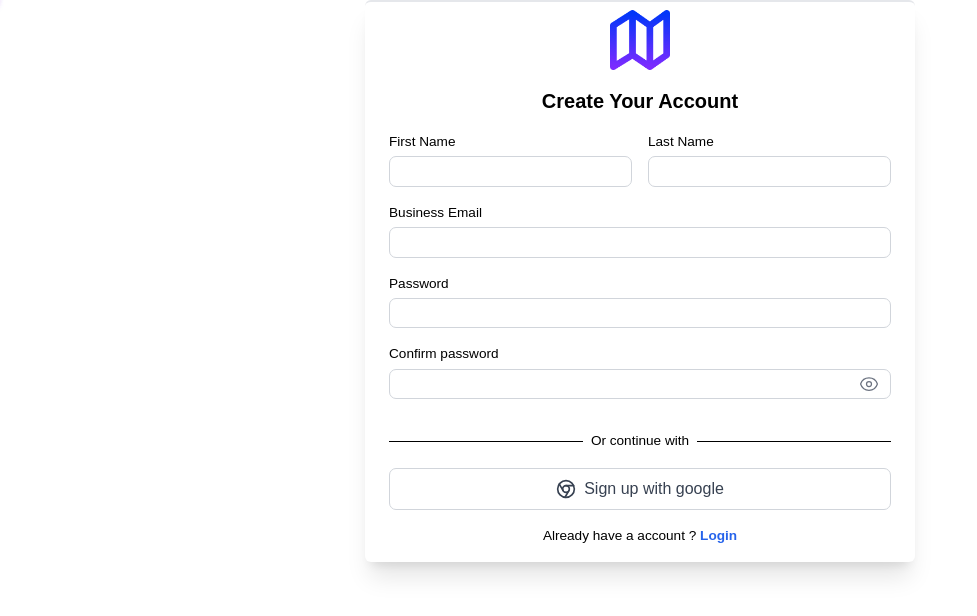
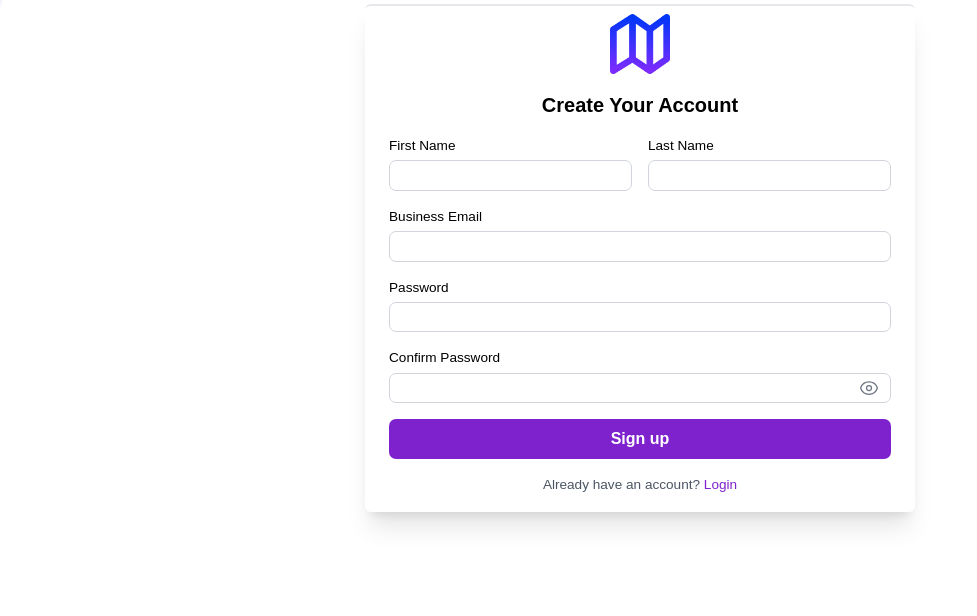
Before and after one commit to mapospace/mapospace-frontend, a React (Create React App) app: page /mapospace-frontend/signup in a window 1280 px wide. Shown: the top 616 px of the page, without its empty margins (0-977 px from the left). Built offline with nearby package versions, Linux system fonts and the light colour scheme; the HTML template or start-up script is replaced by a standard one.

Commit message:
UI+verifyemailredirect

```diff
--- a/src/App.js
+++ b/src/App.js
@@ -33,12 +33,19 @@ function AppContent() {
             <Route path="onboard" element={<OnBoardDetails />} />
 
             {/* Use LayoutRouter for post-login routes */}
-            <Route path="*" element={<LayoutRouter />} />
+            {/* <Route path="*" element={<LayoutRouter />} /> */}
+            <Route
+                    path="*"
+                    element={
+                        <GuardedRoute element={<LayoutRouter />} />
+                    }
+                />
           </Route>
         </Routes>
       </div>
       {/* Hide footer when LayoutRouter or ForgotPassword routes are active */}
-      {!isForgotPassword || !isLayoutRoute && <Footer />}
+      {(!isForgotPassword ||isLayoutRoute)  || <Footer />}
+      {/* {!isLayoutRoute && <Footer />} */}
     </div>
   );
 }
--- a/src/Components/Auth/LoginComponents/Login.jsx
+++ b/src/Components/Auth/LoginComponents/Login.jsx
@@ -63,8 +63,10 @@ export default function Login() {
           if (ref.current) {
             ref.current.complete(); // Complete the loading bar
           }
-
-          if (response.data.data.tenantExists) {
+          if(!response.data.data.ifVerified){
+            navigate("/mapospace-frontend/verify-email", { state: { email } });
+          }
+         else if (response.data.data.tenantExists) {
             navigate("/mapospace-frontend/dashboard");
           } else {
             navigate("/mapospace-frontend/onboard");
@@ -106,7 +108,7 @@ export default function Login() {
   };
 
   return (
-    <div className="flex items-center justify-center font-poppins ">
+    <div className="flex items-center justify-center font-poppins  mt-14">
       {visible && <LoadingBar color='#7e22ce' height={5} ref={ref} />}
       <motion.div className="flex flex-col items-center justify-center py-3 px-9 bg-white shadow-2xl rounded-md border-1 border-t-2"
         initial={{ opacity: 0, scale: 0.5 }}
@@ -116,7 +118,7 @@ export default function Login() {
           delay: 0.2,
           ease: [0, 0.71, 0.2, 1.01]
         }}>
-        <div className="flex flex-col items-center space-y-2">
+        <div className="flex flex-col items-center space-y-2 ">
           <img src={logo} alt="Logo" className="w-[60px] h-[60px]" />
           <h1 className="text-2xl font-bold">Welcome to Mapospace</h1>
           <p className="text-muted-foreground">
--- a/src/Components/Auth/SignUpComponents/SignUp.jsx
+++ b/src/Components/Auth/SignUpComponents/SignUp.jsx
@@ -1,5 +1,6 @@
 import React, { useRef, useState } from "react";
-// import Button from "../../Common/Button";
+import { useNavigate } from "react-router-dom"; // Import useNavigate
+import Button from "../../Common/Button";
 import { validateForm } from "../../Common/validator";
 import Snackbar from "../../Common/snackbar";
 import logo from "../../../assets/logo.png";
@@ -7,11 +8,11 @@ import { Link } from "react-router-dom";
 import { motion } from "framer-motion";
 import axios from "axios";
 import { EyeIcon, EyeSlashIcon } from "@heroicons/react/24/outline";
-import LoadingBar from 'react-top-loading-bar'
+import LoadingBar from 'react-top-loading-bar';
 
 export default function SignUp() {
   const [visible, setVisible] = useState(true);
-  const ref = useRef(null)
+  const ref = useRef(null);
   const [fname, setFname] = useState("");
   const [lname, setLname] = useState("");
   const [email, setEmail] = useState("");
@@ -25,13 +26,16 @@ export default function SignUp() {
     type: "",
   });
 
+  const navigate = useNavigate(); // Initialize useNavigate
+
   const handleTogglePassword = () => {
     setConfirmPassword(!confirmPassword);
   };
 
   const handleSubmit = (event) => {
-    ref.current.staticStart()
+    ref.current.staticStart();
     event.preventDefault();
+
     const newErrors = validateForm(
       fname,
       lname,
@@ -58,22 +62,22 @@ export default function SignUp() {
             type: "success",
           });
           setErrors({});
+
+          // Navigate to the VerifyEmail page with email in state
+          navigate("/mapospace-frontend/verify-email", { state: { email } });
+
         })
         .catch((error) => {
           console.error("Error submitting form:", error);
           setVisible(false);
           if (error.response) {
-            // Extract the error message from the response
             const errorMessage = error.response.data.message || "Error submitting form. Please try again later.";
-
             setSnackbar({
               isVisible: true,
               message: errorMessage,
               type: "error",
             });
           } else {
-            setVisible(false);
-            // Handle cases where there is no response from the server (e.g., network error)
             setSnackbar({
               isVisible: true,
               message: "Network error. Please check your connection and try again.",
@@ -82,11 +86,6 @@ export default function SignUp() {
           }
         });
     } else {
-      // setSnackbar({
-      //   isVisible: true,
-      //   message: "Please fix the errors in the form.",
-      //   type: "error",
-      // });
       setErrors(newErrors);
     }
 
@@ -100,7 +99,7 @@ export default function SignUp() {
   };
 
   return (
-    <div className="flex items-center justify-center font-poppins ">
+    <div className="flex items-center justify-center font-poppins mt-1">
       {visible && <LoadingBar color='#7e22ce' height={5} ref={ref} />}
       <motion.div className="flex flex-col items-center justify-center px-6 pt-2 pb-4 border-1 border-t-2 bg-white shadow-xl rounded-md" style={{ width: '550px' }}
         initial={{ opacity: 0, scale: 0.5 }}
@@ -110,7 +109,7 @@ export default function SignUp() {
           delay: 0.2,
           ease: [0, 0.71, 0.2, 1.01]
         }}>
-        <div className="flex flex-col items-center space-y-4 " >
+        <div className="flex flex-col items-center space-y-4">
           <img src={logo} alt="Logo" className="w-[60px] h-[60px]" />
           <h1 className="text-xl font-bold">Create Your Account</h1>
         </div>
@@ -196,7 +195,7 @@ export default function SignUp() {
                 htmlFor="passwordAgain"
                 className="block text-sm font-medium text-black-700"
               >
-                Confirm password
+                Confirm Password
               </label>
               <div className="mt-1 relative">
                 <input
@@ -227,35 +226,20 @@ export default function SignUp() {
               )}
             </div>
             <div className="flex justify-center mt-4">
-              {/* <Button label="Sign up" /> */}
+              <Button label="Sign up" />
             </div>
           </form>
-          <div className="relative my-4">
-            <div className="absolute inset-0 flex items-center">
-              <div className="w-full border-t border-muted-foreground" />
-            </div>
-            <div className="relative flex justify-center text-sm">
-              <span className="bg-white px-2 text-muted-foreground">
-                Or continue with
-              </span>
-            </div>
-          </div>
-          <button className="w-full flex items-center justify-center border border-gray-300 text-gray-700 bg-transparent hover:bg-purple-500 hover:text-white focus:outline-none focus:ring-2 focus:ring-purple-200 py-2 px-4 rounded transition-colors">
-            <ChromeIcon className="w-5 h-5 mr-2" />
-            Sign up with google
-          </button>
-          <div className="flex justify-center align-middle">
-
-            <h1 className="text-sm ">Already have a account ?
-              <span>
-                <Link to="/mapospace-frontend" className="text-blue-600 font-semibold" prefetch={false}>
-                  {" "}
-                  Login
-                </Link>
-              </span></h1>
+          <div className="flex justify-center items-center mt-1">
+            <p className="text-sm text-gray-600">
+              Already have an account?{" "}
+              <Link to="/" className="text-purple-700">
+                Login
+              </Link>
+            </p>
           </div>
         </div>
       </motion.div>
+
       <Snackbar
         message={snackbar.message}
         type={snackbar.type}
@@ -265,26 +249,3 @@ export default function SignUp() {
     </div>
   );
 }
-
-function ChromeIcon(props) {
-  return (
-    <svg
-      {...props}
-      xmlns="http://www.w3.org/2000/svg"
-      width="24"
-      height="24"
-      viewBox="0 0 24 24"
-      fill="none"
-      stroke="currentColor"
-      strokeWidth="2"
-      strokeLinecap="round"
-      strokeLinejoin="round"
-    >
-      <circle cx="12" cy="12" r="10" />
-      <circle cx="12" cy="12" r="4" />
-      <line x1="21.17" x2="12" y1="8" y2="8" />
-      <line x1="3.95" x2="8.54" y1="6.06" y2="14" />
-      <line x1="10.88" x2="15.46" y1="21.94" y2="14" />
-    </svg>
-  );
-}
--- a/src/Components/Auth/forgotpassword/VerifyEmail.jsx
+++ b/src/Components/Auth/forgotpassword/VerifyEmail.jsx
@@ -71,7 +71,7 @@ export default function VerifyEmail() {
   };
 
   return (
-    <div className="flex items-center justify-center mt-5 font-poppins ">
+    <div className="flex items-center justify-center mt-5 font-poppins mt-12 ">
       <div className="flex flex-col items-center justify-center p-6 bg-red shadow-md rounded-md border-1 border-t-2">
         <Icon mb="20px" width="50px" height="50px" />
         <div className="flex flex-col items-center space-y-1 mb-4 ">
```
